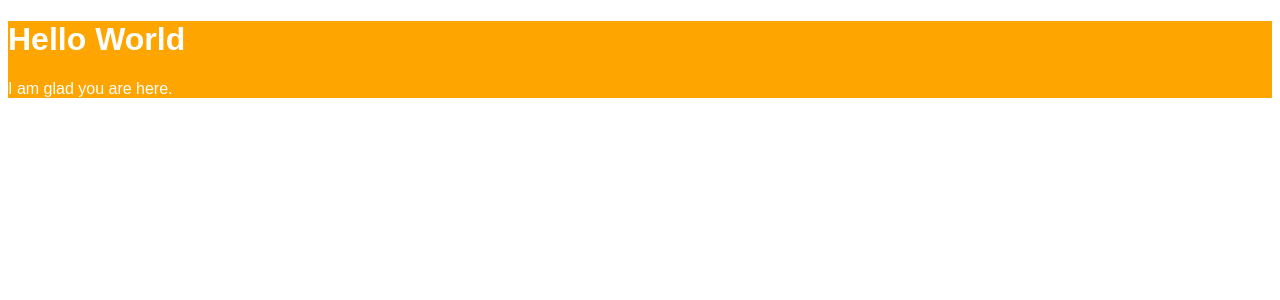
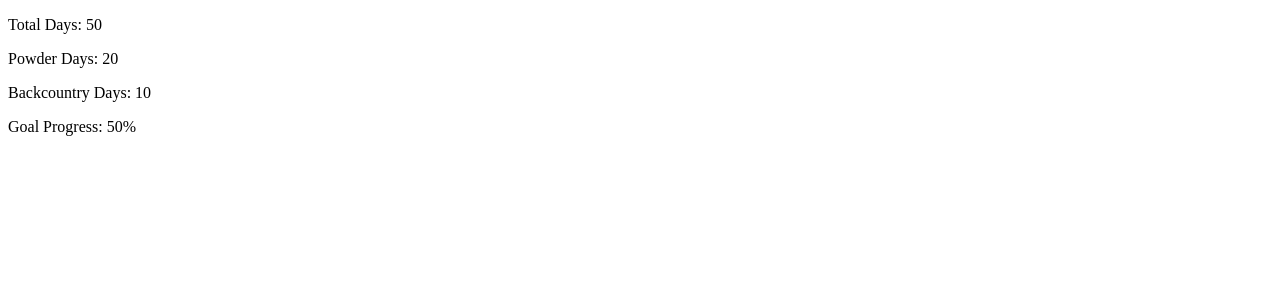
Before and after one commit to nora-vasileva/react-is-fun, a React (Create React App) app: page / in a window 1280 px wide. Shown: the top 300 px of the page. Built offline with nearby package versions, Linux system fonts and the light colour scheme.

Commit message:
react components

```diff
--- a/src/index.js
+++ b/src/index.js
@@ -1,16 +1,71 @@
-import React from 'react'
+import React, {Component} from 'react'
 import ReactDOM from 'react-dom'
 
-var style = {
-    backgroundColor: 'orange',
-    color: 'white',
-    fontFamily: 'Arial'
+let SkiData = {
+    total: 50,
+    powder: 20,
+    backcountry: 10,
+    goal: 100
 }
 
+const getPercent = decimal => {
+    return decimal*100 + '%'
+}
+
+const calcGoalProgress = (total, goal) => {
+    return getPercent(total/goal)
+}
+
+const SkiDayCounter = ({total, backcountry, powder, goal}) => {
+    return (
+        <section>
+                <div>
+                    <p>Total Days: {total}</p>
+                </div>
+                <div>
+                    <p>Powder Days: {powder}</p>
+                </div>
+                <div>
+                    <p>Backcountry Days: {backcountry}</p>
+                </div>
+                <div>
+                    <p>Goal Progress: {calcGoalProgress(total, goal)}</p>
+                </div>
+            </section>
+    )
+}
+
+// class SkiDayCounter extends Component {
+//     getPercent = decimal => {
+//         return decimal * 100 + '%'
+//     }
+
+//     calcGoalProgress = (total, goal) => {
+//         return this.getPercent(total/goal)
+//     }
+
+//     render() {
+//         const {total, powder, backcountry, goal} = this.props;
+//         return (
+//             <section>
+//                 <div>
+//                     <p>Total Days: {total}</p>
+//                 </div>
+//                 <div>
+//                     <p>Powder Days: {powder}</p>
+//                 </div>
+//                 <div>
+//                     <p>Backcountry Days: {backcountry}</p>
+//                 </div>
+//                 <div>
+//                     <p>Goal Progress: {this.calcGoalProgress(total, goal)}</p>
+//                 </div>
+//             </section>
+//         )
+//     }
+// }
+
 ReactDOM.render(
-    <div style={style}>
-        <h1 id="heading-element">Hello World</h1>
-        <p>I am glad you are here.</p>
-    </div>,
+    <SkiDayCounter total={SkiData.total} powder={SkiData.powder} backcountry={SkiData.backcountry} goal={SkiData.goal} />,
     document.getElementById('root')
 )
```
